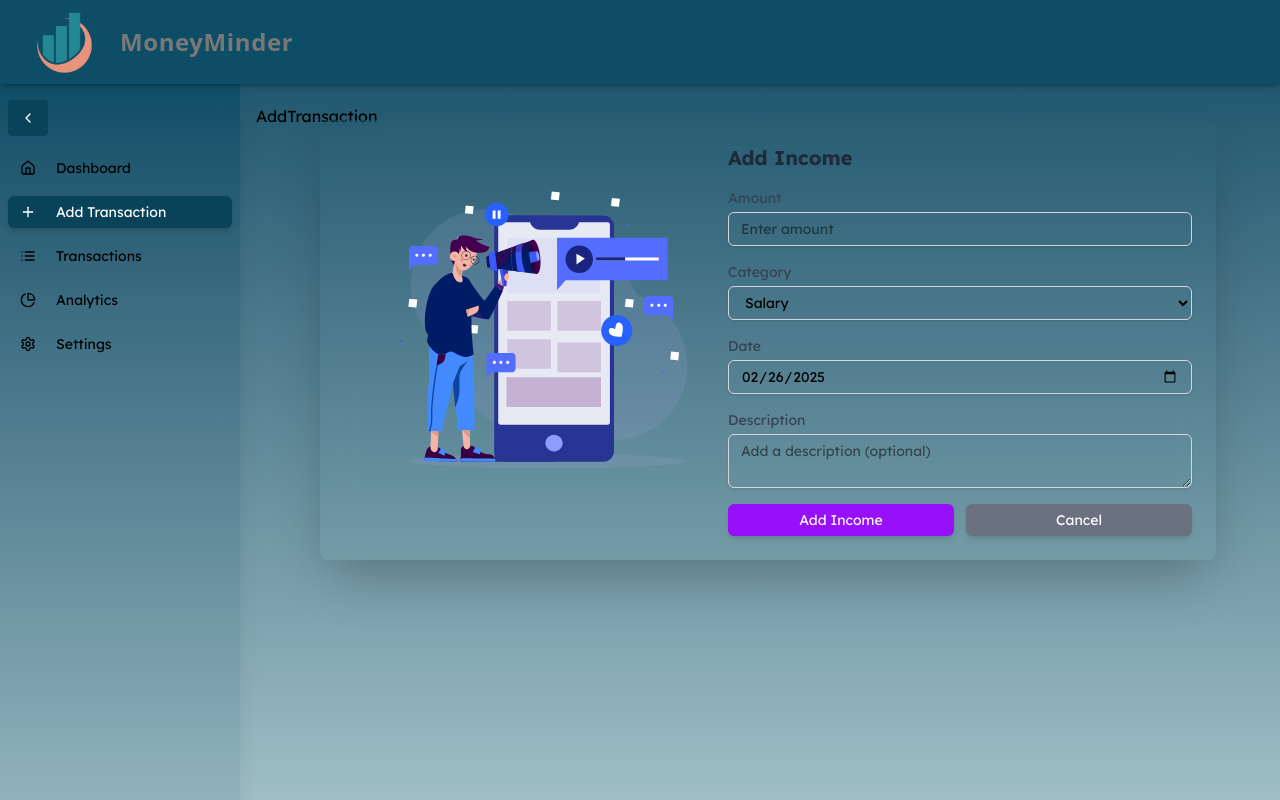
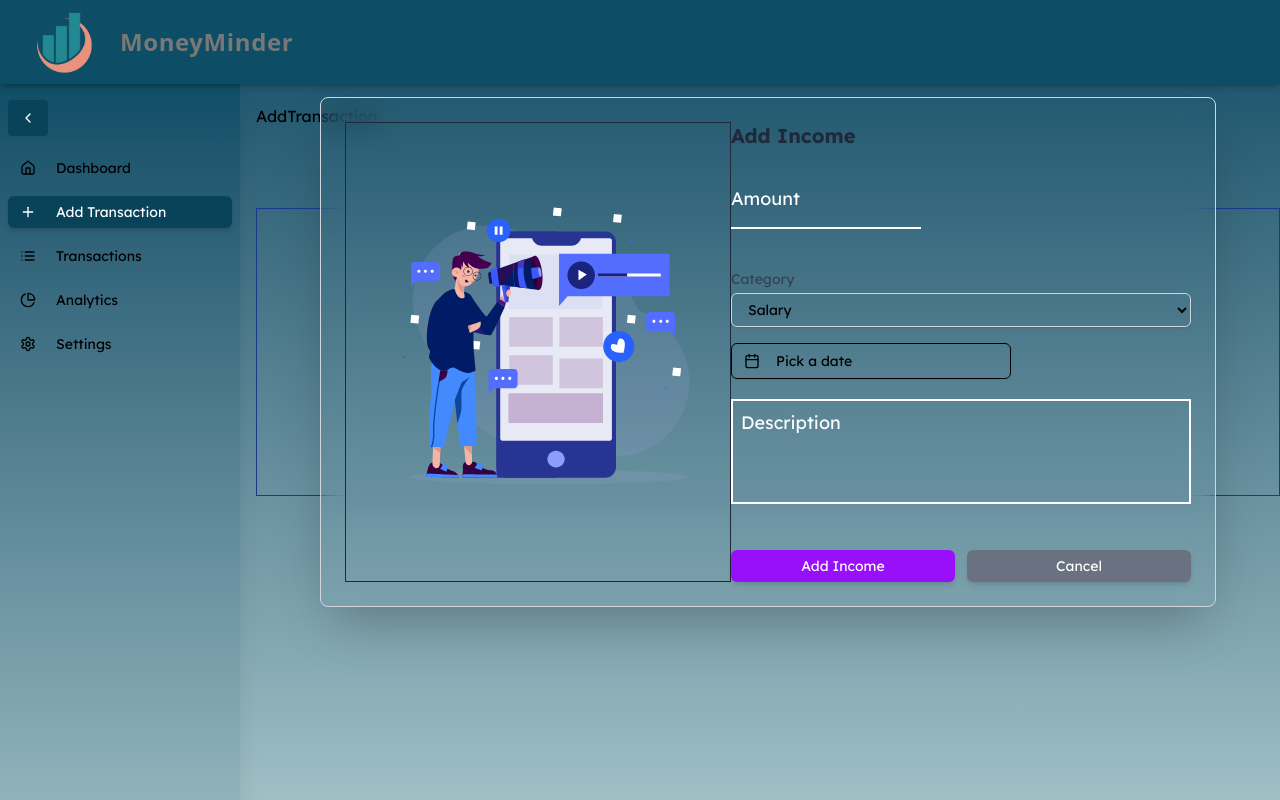
Before and after one commit to hshehriyaralam/MoneyMinder, a React (Vite) app: page /AddTransaction in a window 1280 px wide. Built offline with nearby package versions, Linux system fonts and the light colour scheme.

Commit message:
add animate avtar, inputs, Datepick, and dropdown in add-income-form

```diff
--- a/package.json
+++ b/package.json
@@ -11,6 +11,7 @@
   },
   "dependencies": {
     "@radix-ui/react-dialog": "^1.1.6",
+    "@radix-ui/react-popover": "^1.1.6",
     "@radix-ui/react-separator": "^1.1.2",
     "@radix-ui/react-slot": "^1.1.2",
     "@radix-ui/react-tooltip": "^1.1.8",
@@ -20,6 +21,7 @@
     "aos": "^2.3.4",
     "class-variance-authority": "^0.7.1",
     "clsx": "^2.1.1",
+    "date-fns": "^3.6.0",
     "framer-motion": "^12.4.10",
     "lottie-react": "^2.4.1",
     "lucide-react": "^0.476.0",
@@ -27,6 +29,7 @@
     "ogl": "^1.0.11",
     "postprocessing": "^6.37.1",
     "react": "^18.3.1",
+    "react-day-picker": "^8.10.1",
     "react-dom": "^18.3.1",
     "react-icons": "^5.5.0",
     "react-router-dom": "^7.2.0",
--- a/src/Components/comman/AnimateAvtar.jsx
+++ b/src/Components/comman/AnimateAvtar.jsx
@@ -2,7 +2,7 @@ import animationData from "../../Context/lordicon-animation.json"
 import Lottie from "lottie-react";
 
 const AnimatedAvatar = () => {
-  return <Lottie animationData={animationData} loop={true} className="w-96" />;
+  return <Lottie animationData={animationData} loop={true} className="w-96 " />;
 };
 
 export default AnimatedAvatar;
--- /dev/null
+++ b/src/Components/comman/DatePicker.jsx
@@ -0,0 +1,41 @@
+"use client";
+
+import * as React from "react";
+import { format } from "date-fns";
+import { CalendarIcon } from "lucide-react";
+
+import { cn } from "@/lib/utils";
+import { Button } from "@/components/ui/button";
+import { Calendar } from "@/components/ui/calendar";
+import {
+  Popover,
+  PopoverContent,
+  PopoverTrigger,
+} from "@/components/ui/popover";
+
+export default function DatePickerDemo({ selectedDate, setSelectedDate }) {
+  return (
+    <Popover>
+      <PopoverTrigger asChild>
+        <Button
+          variant={"outline"}
+          className={cn(
+            "w-[280px] justify-start text-left font-normal",
+            !selectedDate && "text-muted-foreground"
+          )}
+        >
+          <CalendarIcon className="w-5 h-5 mr-2" />
+          {selectedDate ? format(selectedDate, "PPP") : <span>Pick a date</span>}
+        </Button>
+      </PopoverTrigger>
+      <PopoverContent className="w-auto p-0 bg-white shadow-md rounded-md">
+        <Calendar
+          mode="single"
+          selected={selectedDate}
+          onSelect={setSelectedDate}
+          initialFocus
+        />
+      </PopoverContent>
+    </Popover>
+  );
+}
--- /dev/null
+++ b/src/Components/comman/InputVerse.jsx
@@ -0,0 +1,72 @@
+import React from 'react';
+import styled from 'styled-components';
+
+const Input = ({label}) => {
+  return (
+    <StyledWrapper>
+      <div className="form-control">
+        <input required type="number" />
+        <label>
+          <span style={{transitionDelay: '350ms'}}>{label[0]}</span>
+          <span style={{transitionDelay: '300ms'}}>{label[1]}</span>
+          <span style={{transitionDelay: '250ms'}}>{label[2]}</span>
+          <span style={{transitionDelay: '200ms'}}>{label[3]}</span>
+          <span style={{transitionDelay: '150ms'}}>{label[4]}</span>
+          <span style={{transitionDelay: '100ms'}}>{label[5]}</span>
+          <span style={{transitionDelay: '50ms'}}>{label[6]}</span>
+          <span style={{transitionDelay: '0ms'}}>{label[7]}</span>
+          <span style={{transitionDelay: '0ms'}}>{label[8]}</span>
+          <span style={{transitionDelay: '0ms'}}>{label[9]}</span>
+          <span style={{transitionDelay: '0ms'}}>{label[10]}</span>
+        </label>
+      </div>
+    </StyledWrapper>
+  );
+}
+
+const StyledWrapper = styled.div`
+  .form-control {
+    position: relative;
+    margin: 20px 0 40px;
+    width: 190px;
+  }
+
+  .form-control input {
+    background-color: transparent;
+    border: 0;
+    border-bottom: 2px #fff solid;
+    display: block;
+    width: 100%;
+    padding: 15px 0;
+    font-size: 18px;
+    color: #fff;
+  }
+
+  .form-control input:focus,
+  .form-control input:valid {
+    outline: 0;
+    border-bottom-color: lightblue;
+  }
+
+  .form-control label {
+    position: absolute;
+    top: 15px;
+    left: 0;
+    pointer-events: none;
+  }
+
+  .form-control label span {
+    display: inline-block;
+    font-size: 18px;
+    min-width: 5px;
+    color: #fff;
+    transition: 0.3s cubic-bezier(0.68, -0.55, 0.265, 1.55);
+  }
+
+  .form-control input:focus+label span,
+  .form-control input:valid+label span {
+    color: lightblue;
+    transform: translateY(-30px);
+  }`;
+
+export default Input;
--- /dev/null
+++ b/src/Components/comman/TextAreaVerse.jsx
@@ -0,0 +1,67 @@
+import React from 'react';
+import styled from 'styled-components';
+
+const TextArea = ({ label }) => {
+  return (
+    <StyledWrapper>
+      <div className="form-control">
+        <textarea required rows="3" />
+        <label>
+          {label.split('').map((char, index) => (
+            <span key={index} style={{ transitionDelay: `${350 - index * 50}ms` }}>
+              {char}
+            </span>
+          ))}
+        </label>
+      </div>
+    </StyledWrapper>
+  );
+};
+
+const StyledWrapper = styled.div`
+  .form-control {
+    position: relative;
+    margin: 20px 0 40px;
+    width: 100%;
+  }
+
+  .form-control textarea {
+    background-color: transparent;
+    border: 2px solid #fff;
+    width: 100%;
+    padding: 10px;
+    font-size: 18px;
+    color: #fff;
+    resize: none;
+    min-height: 100px;
+  }
+
+  .form-control textarea:focus,
+  .form-control textarea:valid {
+    outline: 0;
+    border-color: lightblue;
+  }
+
+  .form-control label {
+    position: absolute;
+    top: 10px;
+    left: 10px;
+    pointer-events: none;
+  }
+
+  .form-control label span {
+    display: inline-block;
+    font-size: 18px;
+    min-width: 5px;
+    color: #fff;
+    transition: 0.3s cubic-bezier(0.68, -0.55, 0.265, 1.55);
+  }
+
+  .form-control textarea:focus + label span,
+  .form-control textarea:valid + label span {
+    color: lightblue;
+    transform: translateY(-30px);
+  }
+`;
+
+export default TextArea;
--- a/src/Components/layout/IncomeForm.jsx
+++ b/src/Components/layout/IncomeForm.jsx
@@ -1,13 +1,14 @@
 import React, { useState } from "react";
-import AnimatedAvatar from '@/Components/comman/AnimateAvtar'
-
-
+import AnimatedAvatar from "@/Components/comman/AnimateAvtar";
+import Input from "../comman/InputVerse";
+import DatePickerDemo from "../comman/DatePicker";
+import TextArea from "../comman/TextAreaVerse";
 
 const IncomeForm = () => {
   const [amount, setAmount] = useState("");
   const [category, setCategory] = useState("salary");
-  const [date, setDate] = useState(new Date().toISOString().split("T")[0]);
   const [description, setDescription] = useState("");
+  const [date, setDate] = useState(null); // 🔹 Date state added
 
   const handleSubmit = (e) => {
     e.preventDefault();
@@ -16,12 +17,11 @@ const IncomeForm = () => {
   };
 
   return (
-    <div className="h-96 flex items-center justify-center bg-transparent p-4">
-      <div className="w-full max-w-4xl bg-transparent mt-10  backdrop-blur-lg rounded-lg shadow-2xl p-6 flex flex-col md:flex-row">
-        {/* Avatar Section */}
-        <div className="flex items-center justify-center md:justify-start md:items-start">
-               <AnimatedAvatar  />
+    <div className="h-72 flex mt-20 border border-blue-900 items-center justify-center bg-transparent p-4">
+      <div className="w-full max-w-4xl bg-transparent  border border-gray-300  backdrop-blur-lg rounded-lg shadow-2xl p-6 flex flex-col md:flex-row">
 
+        <div className="flex items-center  border border-gray-800  justify-center md:justify-start md:items-center">
+          <AnimatedAvatar />
         </div>
 
         {/* Form Section */}
@@ -30,16 +30,7 @@ const IncomeForm = () => {
 
           {/* Amount Input */}
           <div>
-            <label className="block text-sm font-medium text-gray-700">Amount</label>
-            <input
-              type="number"
-              placeholder="Enter amount"
-              value={amount}
-              onChange={(e) => setAmount(e.target.value)}
-              className="mt-1 block w-full px-3 py-1.5 border border-gray-300 rounded-md shadow-sm focus:outline-none focus:ring-2 focus:ring-purple-500 focus:border-transparent text-sm"
-              min="0"
-              required
-            />
+            <Input value={amount} onChange={(e) => setAmount(e.target.value)} label={"Amount"} />
           </div>
 
           {/* Category Dropdown */}
@@ -60,26 +51,12 @@ const IncomeForm = () => {
 
           {/* Date Picker */}
           <div>
-            <label className="block text-sm font-medium text-gray-700">Date</label>
-            <input
-              type="date"
-              value={date}
-              onChange={(e) => setDate(e.target.value)}
-              className="mt-1 block w-full px-3 py-1.5 border border-gray-300 rounded-md shadow-sm focus:outline-none focus:ring-2 focus:ring-purple-500 focus:border-transparent text-sm"
-              required
-            />
+            <DatePickerDemo selectedDate={date} setSelectedDate={setDate} />
           </div>
 
           {/* Description Textarea */}
           <div>
-            <label className="block text-sm font-medium text-gray-700">Description</label>
-            <textarea
-              placeholder="Add a description (optional)"
-              value={description}
-              onChange={(e) => setDescription(e.target.value)}
-              className="mt-1 block w-full px-3 py-1.5 border border-gray-300 rounded-md shadow-sm focus:outline-none focus:ring-2 focus:ring-purple-500 focus:border-transparent text-sm"
-              rows="2"
-            />
+            <TextArea value={description} onChange={(e) => setDescription(e.target.value)} label={"Description"} />
           </div>
 
           {/* Submit and Cancel Buttons */}
--- a/src/Components/transactions/BalnceCard.jsx
+++ b/src/Components/transactions/BalnceCard.jsx
@@ -1,7 +1,7 @@
 import React from 'react';
 import BlurText from "../comman/BlurText.jsx";
 import CashPick1 from "../../assets/images/cash-amount2.png";
-import AnimatedContent from '../comman/AnimatedContent';
+import AnimatedContent from '../comman/AnimatedContent.jsx';
 import TrueFocus from "../comman/TrueFocus.jsx";
 import CountUp from "../comman/CountUp.jsx";
 
--- a/src/Components/transactions/IncomeCard.jsx
+++ b/src/Components/transactions/IncomeCard.jsx
@@ -1,7 +1,7 @@
 import React from 'react';
 import IncomeButton from '../comman/AddButtons.jsx';
 import CountUp from "../comman/CountUp.jsx";
-import AnimatedContent from '../comman/AnimatedContent';
+import AnimatedContent from '../comman/AnimatedContent.jsx';
 import incomeLogo from "../../assets/images/3588982.png";
 
 const IncomeCard = () => {
--- /dev/null
+++ b/src/Components/ui/calendar.jsx
@@ -0,0 +1,72 @@
+import * as React from "react"
+import { ChevronLeft, ChevronRight } from "lucide-react"
+import { DayPicker } from "react-day-picker"
+
+import { cn } from "@/lib/utils"
+import { buttonVariants } from "@/components/ui/button"
+
+function Calendar({
+  className,
+  classNames,
+  showOutsideDays = true,
+  ...props
+}) {
+  return (
+    (<DayPicker
+      showOutsideDays={showOutsideDays}
+      className={cn("p-3", className)}
+      classNames={{
+        months: "flex flex-col sm:flex-row gap-2",
+        month: "flex flex-col gap-4",
+        caption: "flex justify-center pt-1 relative items-center w-full",
+        caption_label: "text-sm font-medium",
+        nav: "flex items-center gap-1",
+        nav_button: cn(
+          buttonVariants({ variant: "outline" }),
+          "size-7 bg-transparent p-0 opacity-50 hover:opacity-100"
+        ),
+        nav_button_previous: "absolute left-1",
+        nav_button_next: "absolute right-1",
+        table: "w-full border-collapse space-x-1",
+        head_row: "flex",
+        head_cell:
+          "text-muted-foreground rounded-md w-8 font-normal text-[0.8rem]",
+        row: "flex w-full mt-2",
+        cell: cn(
+          "relative p-0 text-center text-sm focus-within:relative focus-within:z-20 [&:has([aria-selected])]:bg-accent [&:has([aria-selected].day-range-end)]:rounded-r-md",
+          props.mode === "range"
+            ? "[&:has(>.day-range-end)]:rounded-r-md [&:has(>.day-range-start)]:rounded-l-md first:[&:has([aria-selected])]:rounded-l-md last:[&:has([aria-selected])]:rounded-r-md"
+            : "[&:has([aria-selected])]:rounded-md"
+        ),
+        day: cn(
+          buttonVariants({ variant: "ghost" }),
+          "size-8 p-0 font-normal aria-selected:opacity-100"
+        ),
+        day_range_start:
+          "day-range-start aria-selected:bg-primary aria-selected:text-primary-foreground",
+        day_range_end:
+          "day-range-end aria-selected:bg-primary aria-selected:text-primary-foreground",
+        day_selected:
+          "bg-primary text-primary-foreground hover:bg-primary hover:text-primary-foreground focus:bg-primary focus:text-primary-foreground",
+        day_today: "bg-accent text-accent-foreground",
+        day_outside:
+          "day-outside text-muted-foreground aria-selected:text-muted-foreground",
+        day_disabled: "text-muted-foreground opacity-50",
+        day_range_middle:
+          "aria-selected:bg-accent aria-selected:text-accent-foreground",
+        day_hidden: "invisible",
+        ...classNames,
+      }}
+      components={{
+        IconLeft: ({ className, ...props }) => (
+          <ChevronLeft className={cn("size-4", className)} {...props} />
+        ),
+        IconRight: ({ className, ...props }) => (
+          <ChevronRight className={cn("size-4", className)} {...props} />
+        ),
+      }}
+      {...props} />)
+  );
+}
+
+export { Calendar }
--- /dev/null
+++ b/src/Components/ui/popover.jsx
@@ -0,0 +1,45 @@
+import * as React from "react"
+import * as PopoverPrimitive from "@radix-ui/react-popover"
+
+import { cn } from "@/lib/utils"
+
+function Popover({
+  ...props
+}) {
+  return <PopoverPrimitive.Root data-slot="popover" {...props} />;
+}
+
+function PopoverTrigger({
+  ...props
+}) {
+  return <PopoverPrimitive.Trigger data-slot="popover-trigger" {...props} />;
+}
+
+function PopoverContent({
+  className,
+  align = "center",
+  sideOffset = 4,
+  ...props
+}) {
+  return (
+    (<PopoverPrimitive.Portal>
+      <PopoverPrimitive.Content
+        data-slot="popover-content"
+        align={align}
+        sideOffset={sideOffset}
+        className={cn(
+          "bg-popover text-popover-foreground data-[state=open]:animate-in data-[state=closed]:animate-out data-[state=closed]:fade-out-0 data-[state=open]:fade-in-0 data-[state=closed]:zoom-out-95 data-[state=open]:zoom-in-95 data-[side=bottom]:slide-in-from-top-2 data-[side=left]:slide-in-from-right-2 data-[side=right]:slide-in-from-left-2 data-[side=top]:slide-in-from-bottom-2 z-50 w-72 rounded-md border p-4 shadow-md outline-hidden",
+          className
+        )}
+        {...props} />
+    </PopoverPrimitive.Portal>)
+  );
+}
+
+function PopoverAnchor({
+  ...props
+}) {
+  return <PopoverPrimitive.Anchor data-slot="popover-anchor" {...props} />;
+}
+
+export { Popover, PopoverTrigger, PopoverContent, PopoverAnchor }
--- a/src/Pages/Dashboard.jsx
+++ b/src/Pages/Dashboard.jsx
@@ -2,6 +2,7 @@ import React from "react";
 import BalanceCard from "@/Components/transactions/BalnceCard";
 import IncomeCard from "@/Components/transactions/IncomeCard";
 import ExpenseCard from "@/Components/transactions/ExpenseCard";
+
 
 
 const Dashboard = () => {
```
Also changed, not shown: BG-TEMLATE.txt, 1 other file (tests, documents, lock files or other folders).
